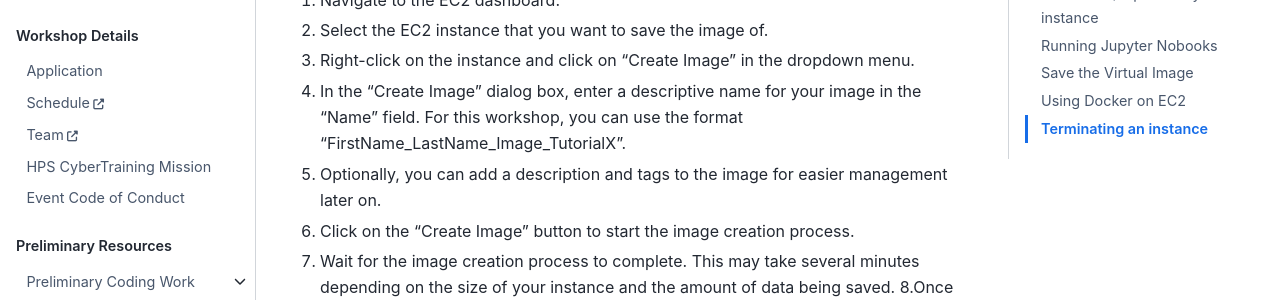
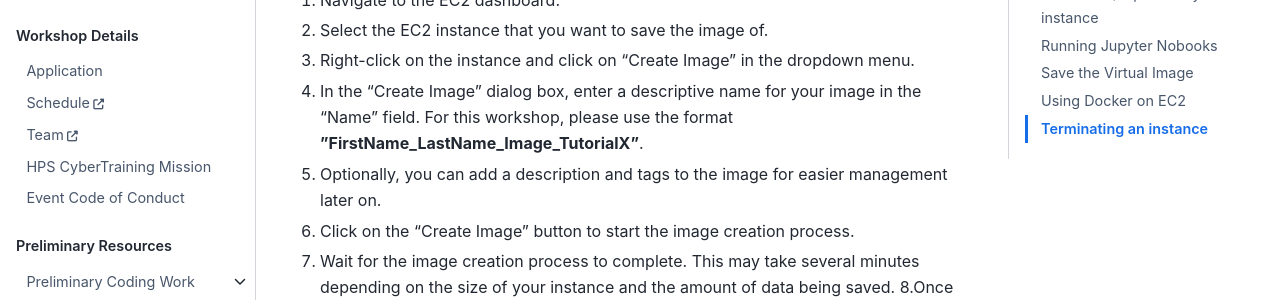
Before and after one commit to SeisSCOPED/HPS, a Jupyter Book: the page built from book/softhardware/AWS_101.md, in a window 1280 px wide and 900 px high, scrolled down 3410 px. Shown: the part 179-479 px from the top of the window. Built offline with Jupyter Book 1.0.4 settings and Sphinx 7.4.7 and the Sphinx Book theme 1.1.4, drawn with Linux system fonts in a browser that asks for light colours; some of the changed text lies outside the part shown.

Commit message:
added descriptions for saving image

```diff
--- a/book/softhardware/AWS_101.md
+++ b/book/softhardware/AWS_101.md
@@ -121,7 +121,7 @@ In your AWS Management Console:
 1. Navigate to the EC2 dashboard.
 2. Select the EC2 instance that you want to save the image of.
 3. Right-click on the instance and click on "Create Image" in the dropdown menu.
-4. In the "Create Image" dialog box, enter a descriptive name for your image in the "Name" field. For this workshop, you can use the format "FirstName_LastName_Image_TutorialX".
+4. In the "Create Image" dialog box, enter a descriptive name for your image in the "Name" field. For this workshop, please use the format <strong>"FirstName_LastName_Image_TutorialX"</strong>.
 5. Optionally, you can add a description and tags to the image for easier management later on.
 6. Click on the "Create Image" button to start the image creation process.
 7. Wait for the image creation process to complete. This may take several minutes depending on the size of your instance and the amount of data being saved.
```
Also changed, not shown: other parts of book/softhardware/AWS_101.md (+1 -1 lines).
